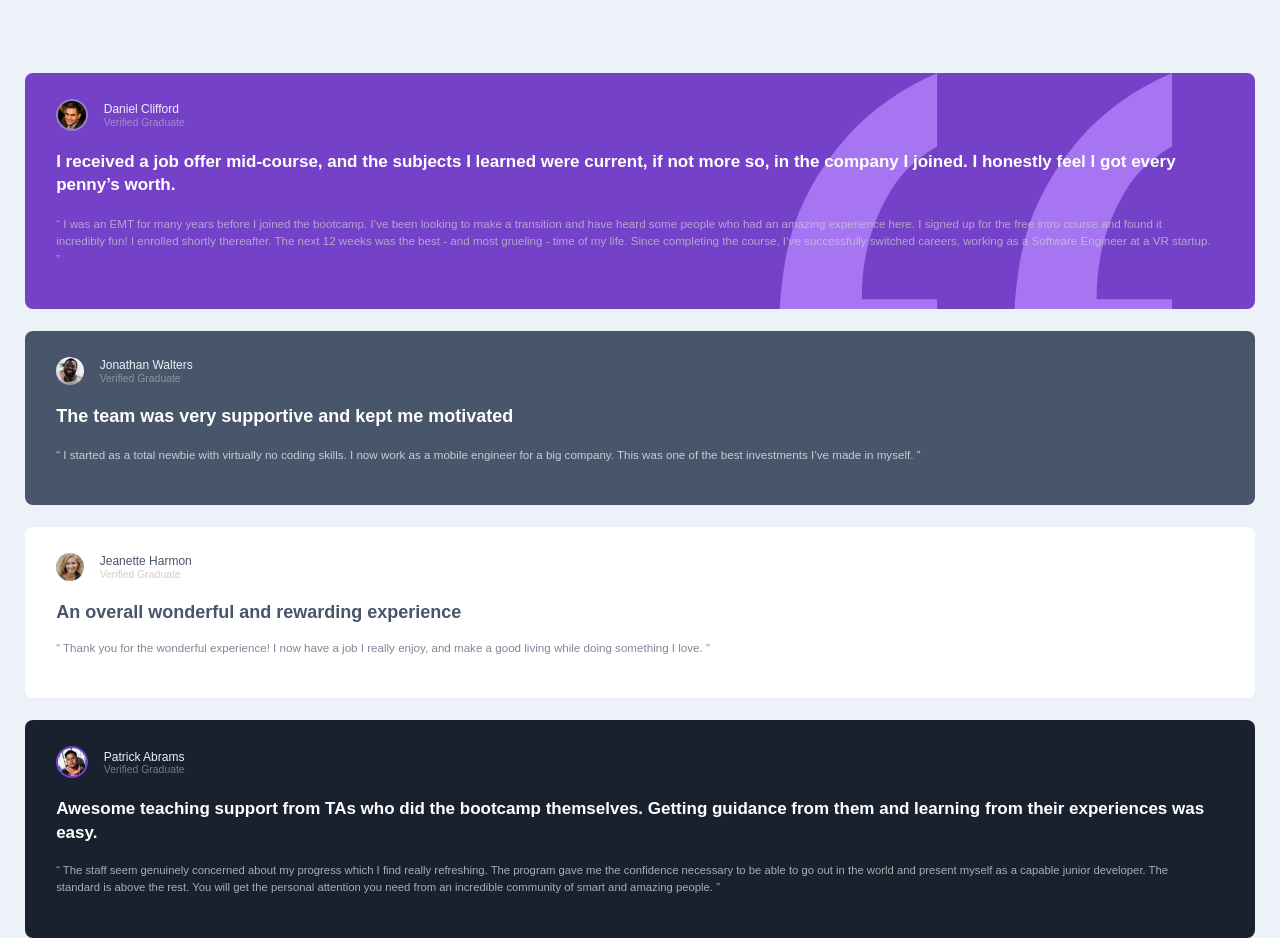
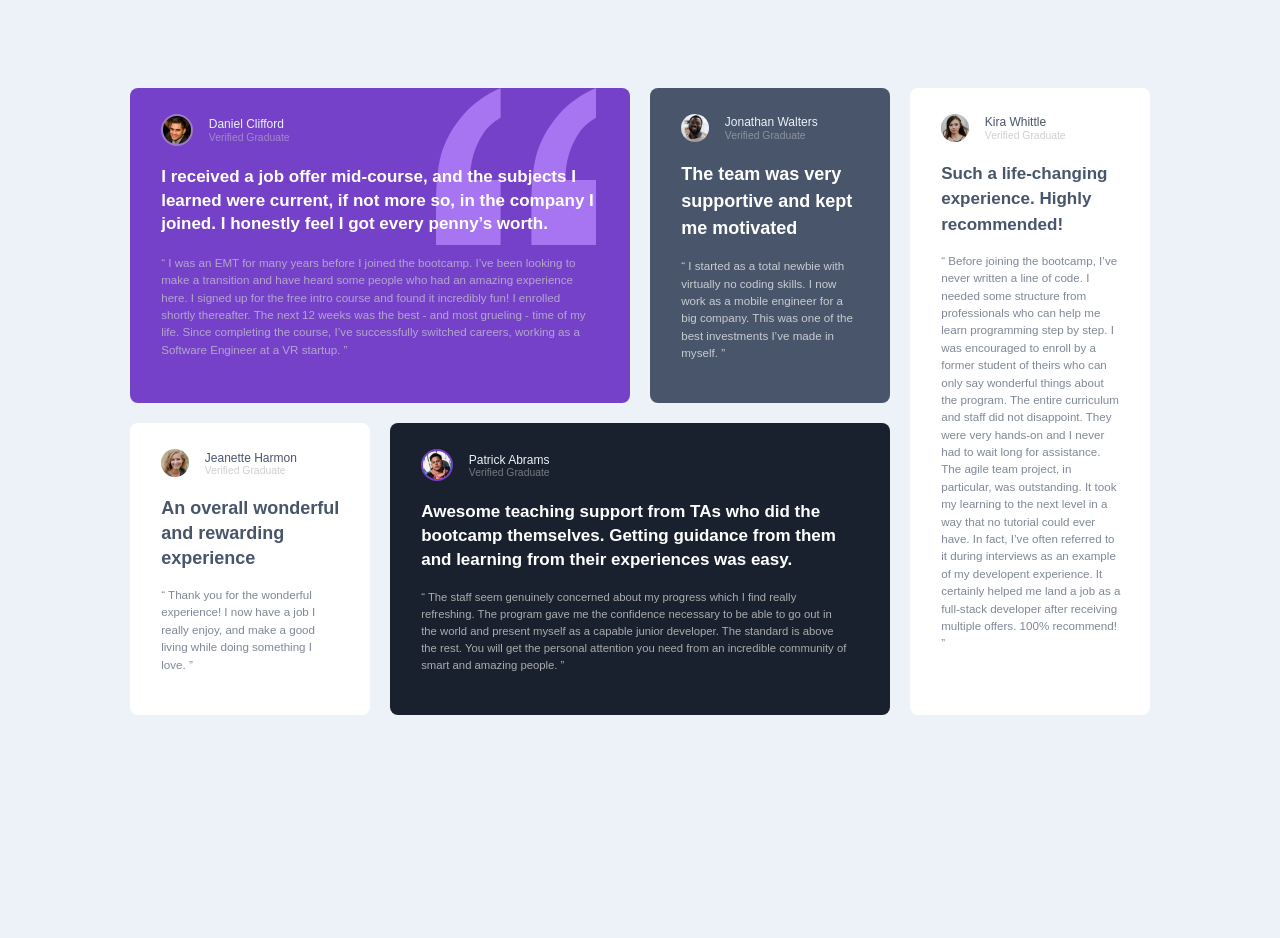
Before and after one commit to michelwene/testimonials-grid-section, a plain HTML site: page index.html in a window 1280 px wide. Shown: the top 938 px of the page. After the commit the page ends 800 px from the top, so only its background shows below. Drawn offline with Linux system fonts and the light colour scheme.

Commit message:
finish projetct

```diff
--- /dev/null
+++ b/assets/css/card-review.css
@@ -0,0 +1,69 @@
+.card__review {
+  margin-top: 1.8rem;
+  padding-right: 2.8rem;
+}
+
+.card__review--purple .review__title {
+  color: var(--branco);
+  font-size: 17px;
+  font-weight: 600;
+  line-height: 1.4;
+}
+
+.card__review--gray .review__title {
+  color: var(--branco);
+  font-size: 18px;
+  font-weight: 600;
+  line-height: 1.5;
+}
+
+.card__review--light .review__title {
+  color: var(--azul-acizentado);
+  font-size: 18px;
+  font-weight: 600;
+  line-height: 1.4;
+}
+
+.card__review--dark .review__title {
+  color: var(--branco);
+  font-size: 17px;
+  font-weight: 600;
+  line-height: 1.4;
+}
+
+.second .review__title {
+  font-size: 17px;
+  line-height: 1.5;
+}
+
+.review__quote {
+  color: var(--cinza-claro);
+  font-size: 11.6px;
+  font-weight: 500;
+  margin-top: 1.7rem;
+  line-height: 1.5;
+  opacity: 70%;
+  text-align: left;
+  padding-right: 14px;
+}
+
+.review__quote--gray {
+  color: var(--branco);
+  margin-top: 1.5rem;
+  padding-right: 0px;
+}
+
+.card__review--light > .review__quote {
+  color: var(--azul-acizentado);
+  margin-top: 1.4rem;
+  opacity: 70%;
+}
+
+.card__review--dark > .review__quote {
+  font-size: 11.3px;
+  opacity: 80%;
+}
+
+.second > .review__quote {
+  padding-right: 0;
+}
--- a/assets/css/cards.css
+++ b/assets/css/cards.css
@@ -42,126 +42,38 @@
   align-items: center;
 }
 
-.icon__user {
-  border-radius: 50%;
-  border: 2px solid hsl(262, 41%, 64%);
-  height: 28px;
-  width: 28px;
+@media screen and (min-width: 820px) {
+  .cards {
+    display: grid;
+    grid-auto-columns: 1fr;
+    grid-template-columns: 1fr 1fr 1fr 1fr;
+    grid-template-rows: 1fr 1fr;
+    gap: 20px 20px;
+    grid-template-areas:
+      "card-purple card-purple card-gray card-light2"
+      "card-light1 card-dark card-dark card-light2";
+    margin: auto;
+    height: 60rem;
+    width: calc(100% - 25rem);
   }
 
-.icon__user--daniel {
-  background: url(../images/image-daniel.jpg) center / cover no-repeat;
+  .card__purple {
+    grid-area: card-purple;
   }
 
-.icon__user--jonathan {
-  background: url(../images/image-jonathan.jpg) center / cover no-repeat;
-  border: 0 none;
+  .card__gray {
+    grid-area: card-gray;
   }
 
-.icon__user--Jeanette {
-  background: url(../images/image-jeanette.jpg) center / cover no-repeat;
-  border: 0 none;
+  .card__light {
+    grid-area: card-light1;
   }
 
-.icon__user--patrick {
-  background: url(../images/image-patrick.jpg) center / cover no-repeat;
-  border: 2px solid var(--violeta);
+  .card__dark {
+    grid-area: card-dark;
   }
 
-.icon__user--kira {
-  background: url(../images/image-kira.jpg) center / cover no-repeat;
-  border: 0 none;
+  .card__dark ~ .card__light {
+    grid-area: card-light2;
   }
-
-.info__user {
-  padding-left: 1.5rem;
 }
-
-.info__user--name {
-  color: var(--azul-acizentado-claro);
-  font-size: 12px;
-  line-height: 1.4;
-}
-
-.info__user--name-dark {
-  color: var(--azul-acizentado);
-}
-
-.info__user--name-dark + .info__user--status {
-  opacity: 1;
-}
-
-.info__user--status {
-  color: var(--cinza-claro);
-  opacity: 50%;
-}
-
-.card__review {
-  margin-top: 1.8rem;
-  padding-right: 2.8rem;
-}
-
-.card__review--purple .review__title {
-  color: var(--branco);
-  font-size: 17px;
-  font-weight: 600;
-  line-height: 1.4;
-}
-
-.card__review--gray .review__title {
-  color: var(--branco);
-  font-size: 18px;
-  font-weight: 600;
-  line-height: 1.5;
-}
-
-.card__review--light .review__title {
-  color: var(--azul-acizentado);
-  font-size: 18px;
-  font-weight: 600;
-  line-height: 1.4;
-}
-
-.card__review--dark .review__title {
-  color: var(--branco);
-  font-size: 17px;
-  font-weight: 600;
-  line-height: 1.4;
-}
-
-.second .review__title {
-  font-size: 17px;
-  line-height: 1.5;
-}
-
-.review__quote {
-  color: var(--cinza-claro);
-  font-size: 11.6px;
-  font-weight: 500;
-  margin-top: 1.7rem;
-  line-height: 1.5;
-  opacity: 70%;
-  text-align: left;
-  padding-right: 14px;
-}
-
-.review__quote--gray {
-  color: var(--branco);
-  margin-top: 1.5rem;
-  padding-right: 0px;
-}
-
-.card__review--light > .review__quote {
-  color: var(--azul-acizentado);
-  margin-top: 1.4rem;
-  opacity: 70%;
-}
-
-.card__review--dark > .review__quote {
-  font-size: 11.3px;
-  opacity: 80%;
-}
-
-.second > .review__quote {
-  padding-right: 0;
-}
--- /dev/null
+++ b/assets/css/icon-user.css
@@ -0,0 +1,30 @@
+.icon__user {
+  border-radius: 50%;
+  border: 2px solid hsl(262, 41%, 64%);
+  height: 28px;
+  width: 28px;
+}
+
+.icon__user--daniel {
+  background: url(../images/image-daniel.jpg) center / cover no-repeat;
+}
+
+.icon__user--jonathan {
+  background: url(../images/image-jonathan.jpg) center / cover no-repeat;
+  border: 0 none;
+}
+
+.icon__user--Jeanette {
+  background: url(../images/image-jeanette.jpg) center / cover no-repeat;
+  border: 0 none;
+}
+
+.icon__user--patrick {
+  background: url(../images/image-patrick.jpg) center / cover no-repeat;
+  border: 2px solid var(--violeta);
+}
+
+.icon__user--kira {
+  background: url(../images/image-kira.jpg) center / cover no-repeat;
+  border: 0 none;
+}
--- /dev/null
+++ b/assets/css/info-user.css
@@ -0,0 +1,22 @@
+.info__user {
+  padding-left: 1.5rem;
+}
+
+.info__user--name {
+  color: var(--azul-acizentado-claro);
+  font-size: 12px;
+  line-height: 1.4;
+}
+
+.info__user--name-dark {
+  color: var(--azul-acizentado);
+}
+
+.info__user--name-dark + .info__user--status {
+  opacity: 1;
+}
+
+.info__user--status {
+  color: var(--cinza-claro);
+  opacity: 50%;
+}
--- a/assets/css/style.css
+++ b/assets/css/style.css
@@ -25,10 +25,23 @@ html {
   justify-content: center;
   max-width: 100vw;
   min-height: 100%;
-  padding: 0 2.4rem;
+  padding: 0 2.4rem 2.4rem 2.4rem;
 }
 
 .content {
   max-width: 100vw;
   overflow: hidden;
 }
+
+@media screen and (min-width: 820px) {
+  .app {
+    align-items: center;
+    max-width: 1400px;
+    height: 27.7rem;
+    padding: 0;
+  }
+
+  .content {
+    overflow: unset;
+  }
+}
--- a/index.html
+++ b/index.html
@@ -11,7 +11,10 @@
     />
     <link rel="stylesheet" href="./assets/css/reset.css" />
     <link rel="stylesheet" href="./assets/css/style.css" />
-    <link rel="stylesheet" href="./assets/css/cards.css">
+    <link rel="stylesheet" href="./assets/css/cards.css" />
+    <link rel="stylesheet" href="./assets/css/card-review.css" />
+    <link rel="stylesheet" href="./assets/css/icon-user.css" />
+    <link rel="stylesheet" href="./assets/css/info-user.css" />
     <title>Frontend Mentor | [Challenge Name Here]</title>
   </head>
   <body class="app">
@@ -65,7 +68,9 @@
           <div class="card__infoUser">
             <div class="icon__user icon__user--Jeanette"></div>
             <span class="info__user">
-              <h2 class="info__user--name info__user--name-dark">Jeanette Harmon</h2>
+              <h2 class="info__user--name info__user--name-dark">
+                Jeanette Harmon
+              </h2>
               <h3 class="info__user--status">Verified Graduate</h3>
             </span>
           </div>
@@ -108,7 +113,9 @@
           <div class="card__infoUser">
             <div class="icon__user icon__user--kira"></div>
             <span class="info__user">
-              <h2 class="info__user--name info__user--name-dark">Kira Whittle</h2>
+              <h2 class="info__user--name info__user--name-dark">
+                Kira Whittle
+              </h2>
               <h3 class="info__user--status">Verified Graduate</h3>
             </span>
           </div>
```
Also changed, not shown: assets/images/desktop.png (added), assets/images/mobile.png (added), assets/images/tablet.png (added). Lines whose indentation alone changed are shown as unchanged.
